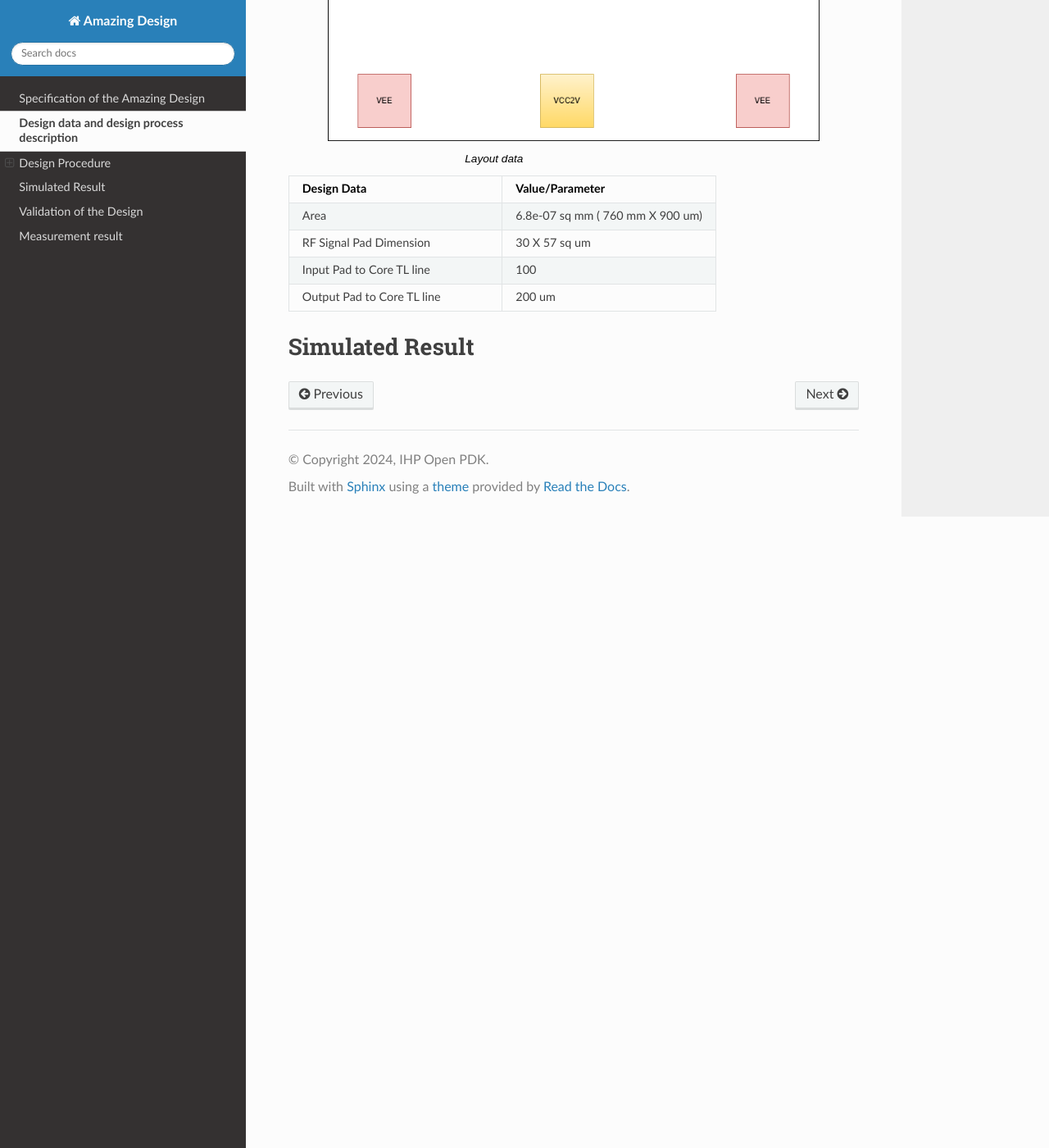
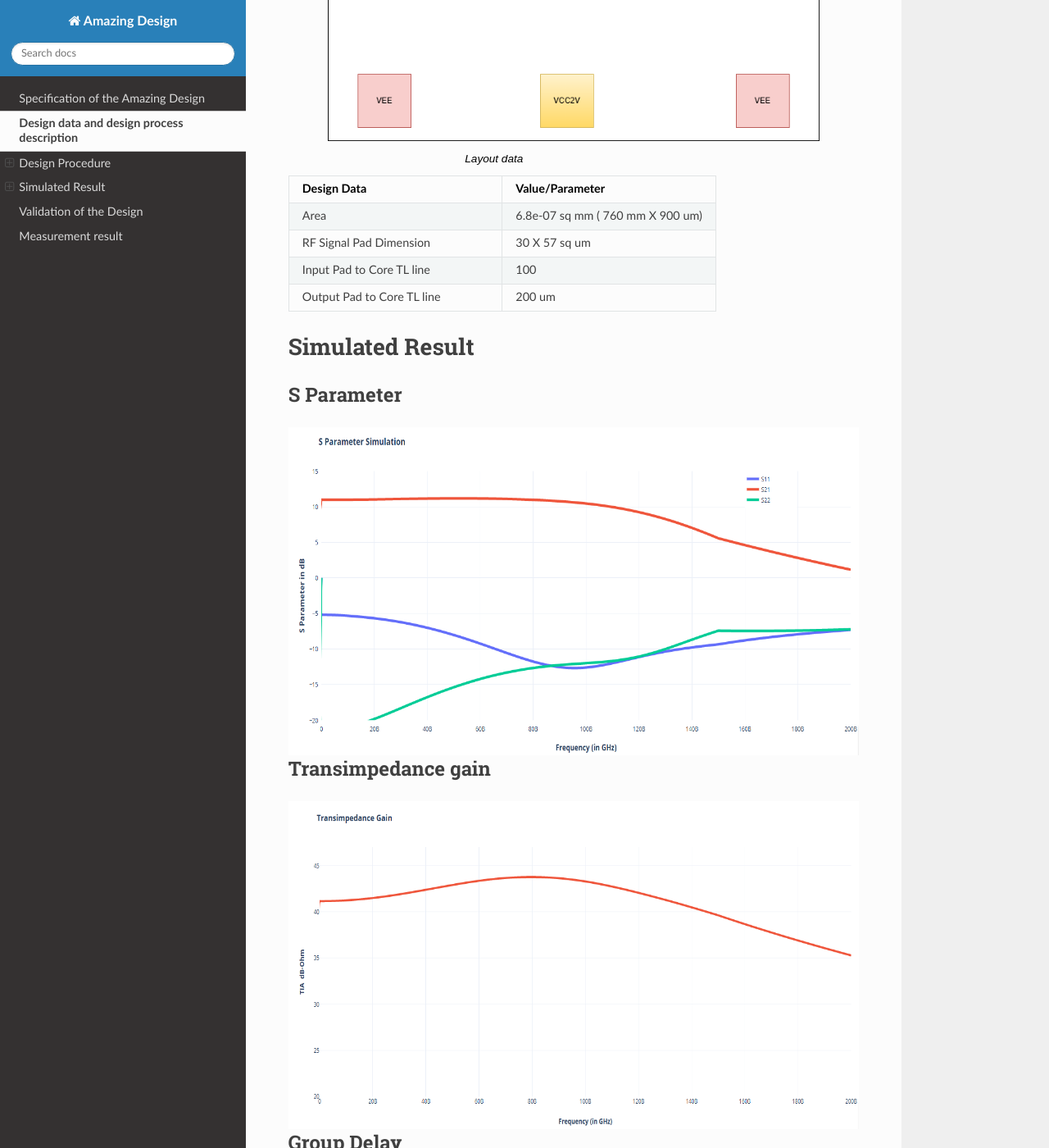
Before and after one commit to IHP-GmbH/TO_Apr2025, a Sphinx documentation site: the page built from DC_to_130_GHz_TIA/doc/source/designdata.rst, in a window 1280 px wide and 1400 px high, scrolled down 3583 px. Shown: the whole window at 82% size. Built offline with Sphinx 7.4.7 and the Read the Docs theme 3.1.0, drawn with Linux system fonts in a browser that asks for light colours; some of the changed text lies outside the part shown.

Commit message:
Almost done

```diff
--- a/DC_to_130_GHz_TIA/doc/source/designdata.rst
+++ b/DC_to_130_GHz_TIA/doc/source/designdata.rst
@@ -126,3 +126,40 @@ Pin out view -
 
 Simulated Result
 ###########################################################
+
+S Parameter
+------------------------------------
+
+
+.. image:: _static/S_Parameter.PNG
+    :align: center
+    :width: 1000
+    :height: 400
+
+
+Transimpedance gain
+----------------------------------------------
+
+.. image:: _static/TIA_dB_Ohm.PNG
+    :align: center
+    :width: 1000
+    :height: 400
+
+
+Group Delay
+---------------------------------------------
+
+
+.. image:: _static/grp_delay.PNG
+    :align: center
+    :width: 1000
+    :height: 400
+
+
+S21 Unwrapped Phase
+-------------------------------------
+
+.. image:: _static/s21phase.PNG
+    :align: center
+    :width: 1000
+    :height: 400
--- a/DC_to_130_GHz_TIA/doc/source/index.rst
+++ b/DC_to_130_GHz_TIA/doc/source/index.rst
@@ -1,7 +1,7 @@
 
-********************************************************
-Welcome to Amazing Design Open Source PDK documentation!
-********************************************************
+*******************************************************************************************
+Welcome to DC to 130 GHz Bandwidth Transimpedance Amplifier Open Source PDK Documentation!
+*******************************************************************************************
 
 
 .. toctree::
```
Also changed, not shown: other parts of DC_to_130_GHz_TIA/doc/source/designdata.rst (+2 -2 lines), DC_to_130_GHz_TIA/doc/source/_static/circuitlvs.PNG, DC_to_130_GHz_TIA/doc/source/_static/lvs.PNG, DC_to_130_GHz_TIA/doc/source/_static/s21phase.PNG (added), 1 other file.
